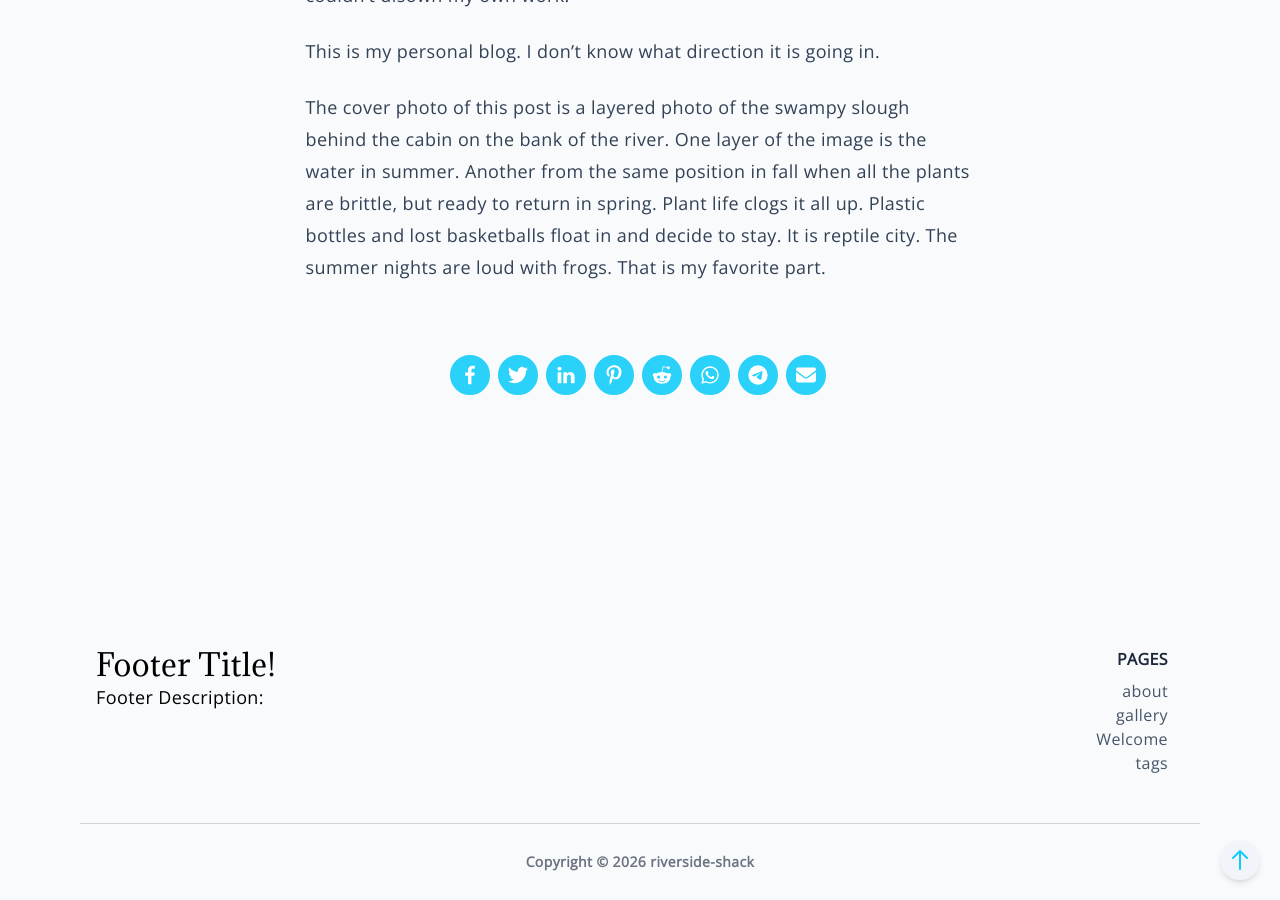
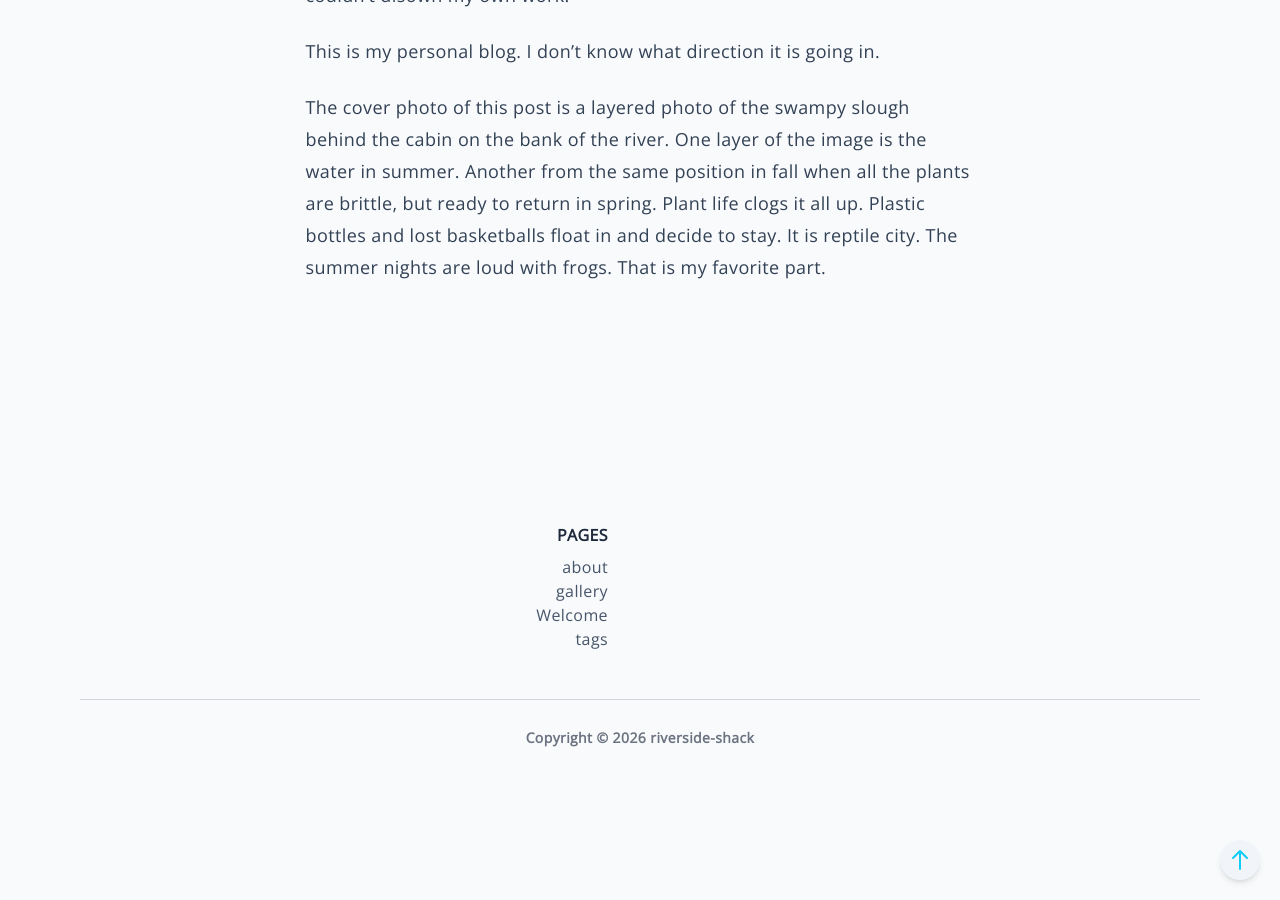
Before and after one commit to LattVines/riverside-shack, a Jekyll site: the page built from _posts/2026-08-01-first-post.md, in a window 1280 px wide and 900 px high, scrolled down 2173 px. Built offline with Jekyll 4.4.1, drawn with Linux system fonts in a browser that asks for light colours; after the commit the page ends 2949 px from its top, so only the background shows below that.

Commit message:
changed footer and removed social link URL section from post template.

```diff
--- a/_data/en.yml
+++ b/_data/en.yml
@@ -1,4 +1,4 @@
 footer:
-  title: "Footer Title!"
-  description: "Footer Description:"
+  title: "Riverside Shack"
+  description: "..."
   pages: "Pages"
--- a/_includes/footer.html
+++ b/_includes/footer.html
@@ -3,14 +3,14 @@
 <footer class="relative pt-24 pb-6">
   <div class="container mx-auto px-4">
     <div class="flex flex-wrap text-left lg:text-left">
-      <div class="w-full lg:w-6/12 px-4">
+      <!-- <div class="w-full lg:w-6/12 px-4">
         <h4 class="text-3xl fonat-semibold">{{ site.data[site.lang].footer.title | default: "Let's keep in touch!" |
           localize}}</h4>
         <span class="text-lg dark:text-slate-300 my-4">
           {{ site.data[site.lang].footer.description | default: "Find us on any of these platforms." }}
         </span>
         {% include social.html %}
-      </div>
+      </div> -->
       <div class="w-full lg:w-6/12 px-4">
         <div class="flex flex-wrap text-right mb-6">
           <div class="w-full lg:w-4/12 px-4 ml-auto">
--- a/_layouts/post.html
+++ b/_layouts/post.html
@@ -15,9 +15,9 @@ layout: base
         <span class="text-slate-700 dark:text-slate-100/80">{{page.author | default: site.author }}</span>
         <p class="text-slate-700 dark:text-slate-100/80">{{ page.date | date: "%d-%m-%Y" }}</p>
       </div>
-      <div class="mx-auto p-4">
+      <!-- <div class="mx-auto p-4">
         {% include sharing.html %}
-      </div>
+      </div> -->
     </div>
     <img src="{{ page.image | relative_url }}" alt="" class="basis-2/6  w-11/12 md:w-5/12 p-2 md:px-0">
   </div>
@@ -30,9 +30,9 @@ layout: base
     </article>
   </div>
 
-  <div class="mx-auto my-10">
+  <!-- <div class="mx-auto my-10">
     {% include sharing.html %}
-  </div>
+  </div> -->
 
   <div class="post-navigation py-8 flex flex-col md:flex-row-reverse justify-center ">
     {% if page.next %}
```
